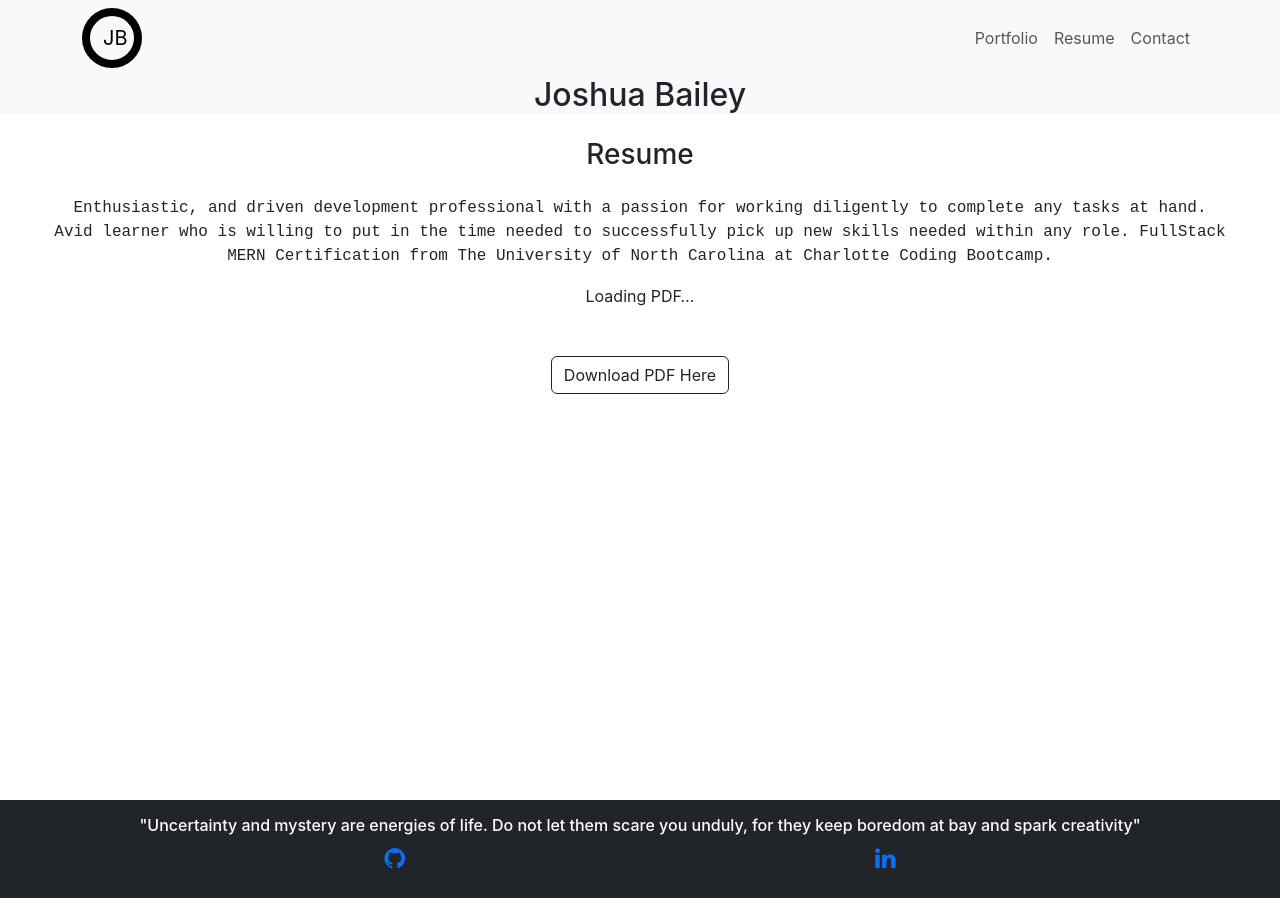
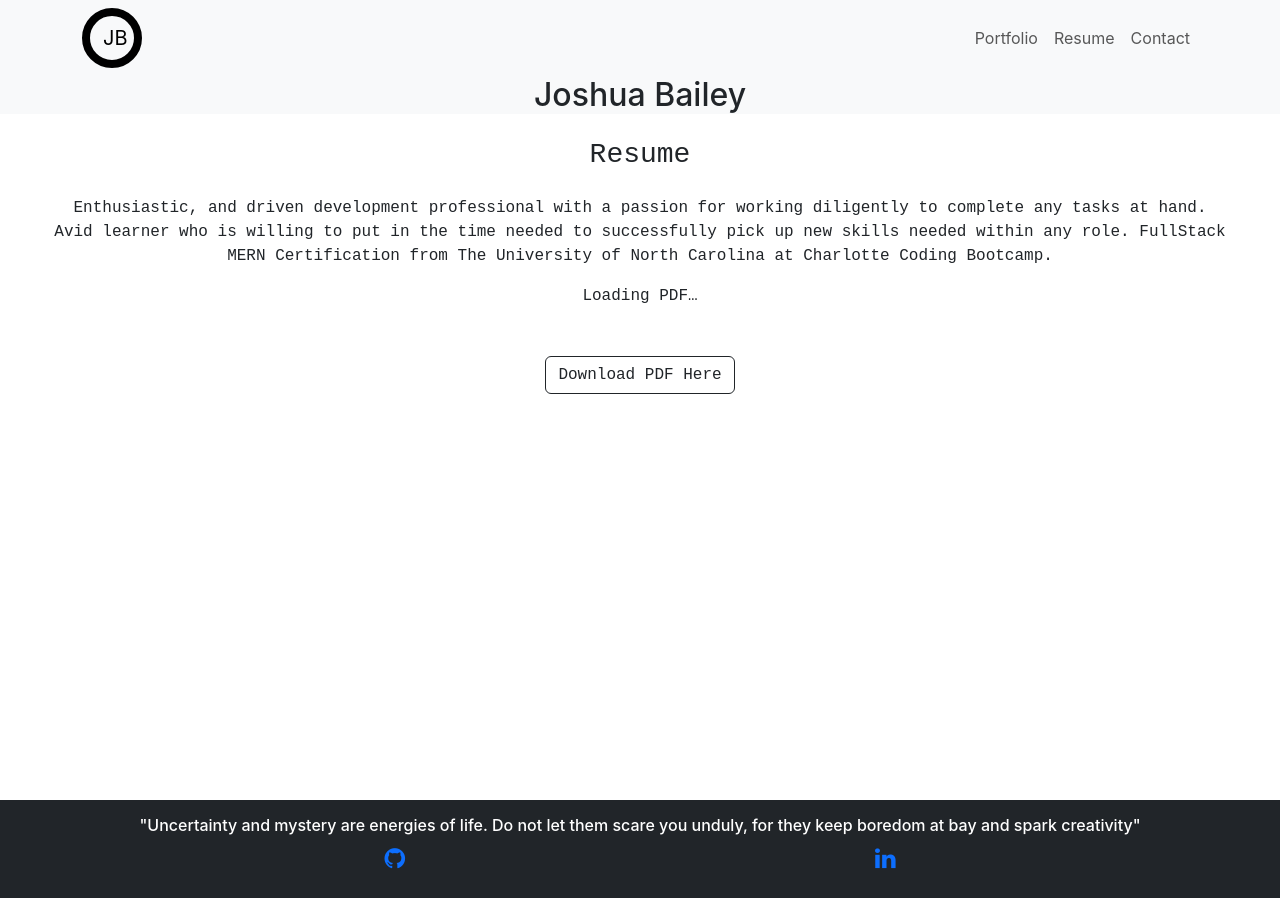
Before and after one commit to joshbaileydev513/joshuabailey.info, a React (Create React App) app: page /resume in a window 1280 px wide. Built offline with nearby package versions, Linux system fonts and the light colour scheme.

Commit message:
minor styling to contact/resume/portfolio pages to make text more cohesive

```diff
--- a/src/pages/Contact.js
+++ b/src/pages/Contact.js
@@ -5,6 +5,7 @@ const styles = {
     main: {
         display: 'flex',
         flexDirection: 'column',
+        fontFamily: 'monospace',
     },
     pic: {
         alignSelf: 'center',
@@ -15,7 +16,6 @@ const styles = {
     },
     textStyling: {
         padding: '0px 50px',
-        fontFamily: 'monospace',
         justifyContent: 'center',
         alignItems: 'center',
         fontWeight: 'light',
--- a/src/pages/Portfolio.js
+++ b/src/pages/Portfolio.js
@@ -13,9 +13,9 @@ const styles = {
 
 const Portfolio = () => {
     return (
-        <div>
+        <div style={styles.textStyling}>
             <h3 class="p-3 text-center">Portfolio</h3>
-             <p class="text-center font-weight-light" style={styles.textStyling}>
+             <p class="text-center">
                     Below are they various projects or applications I feel the most proud of. Each picture is linked to the
                     live page or video walkthrough along with a button to bring you to the github repo!
             </p>
--- a/src/pages/Resume.js
+++ b/src/pages/Resume.js
@@ -27,9 +27,9 @@ const Resume = () => {
     }
 
     return (
-        <div class="text-center">
+        <div class="text-center" style={styles.textStyling}>
             <h3 class="p-3 font-weight-bold">Resume</h3>
-            <p class="font-weight-light" style={styles.textStyling}>
+            <p class="font-weight-light">
                 Enthusiastic, and driven development professional with a passion for working diligently to complete
                 any tasks at hand. Avid learner who is willing to put in the time needed to successfully pick up new
                 skills needed within any role. FullStack MERN Certification from The University of North Carolina at Charlotte Coding Bootcamp.
```
